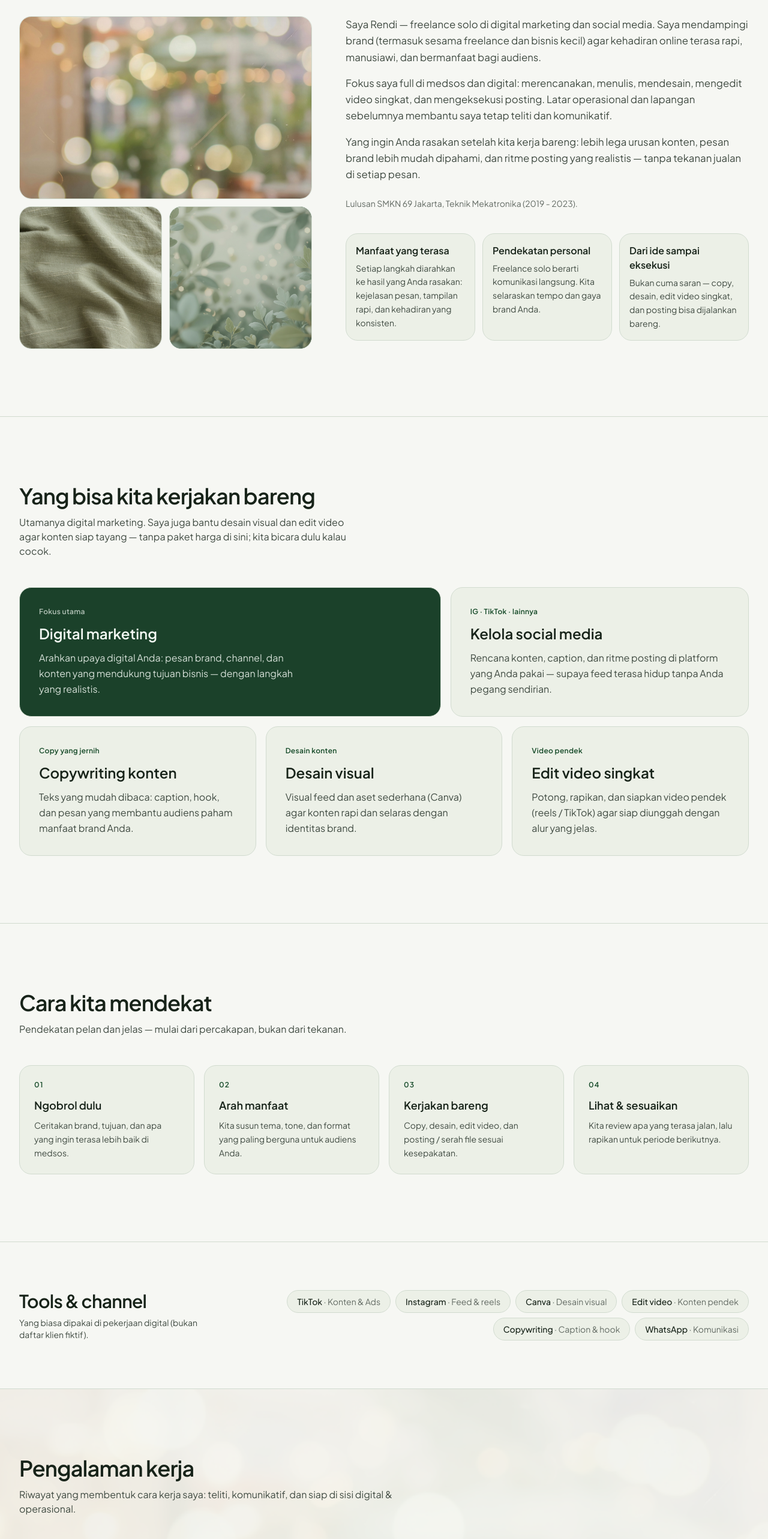
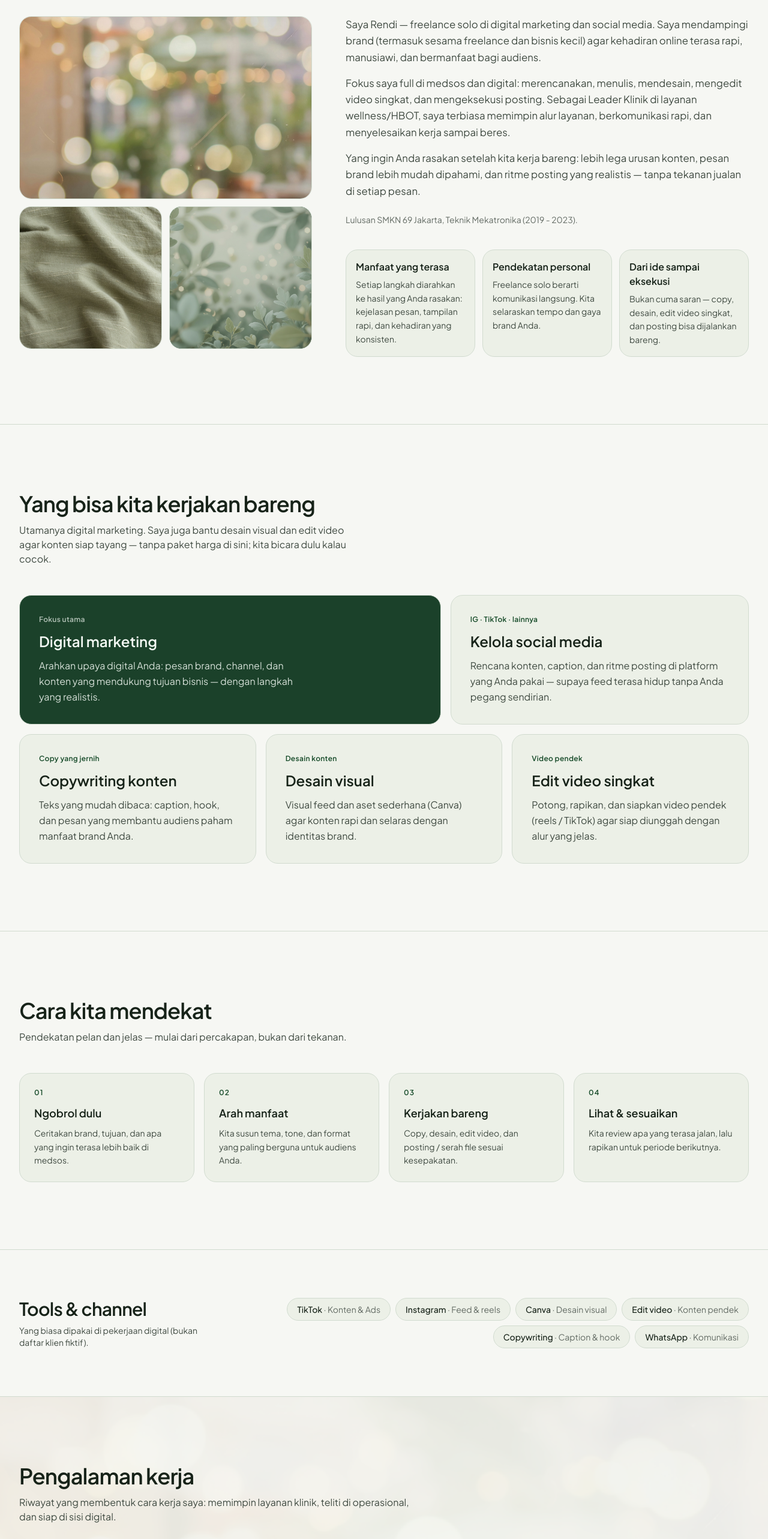
Before and after one commit to rndistiawan/portofolio-rendi, a Next.js app in the folder web/: page / in a window 1280 px wide. Shown: the part 1020-3586 px from the top of the page at 60% size. Built offline with nearby package versions, Linux system fonts and the light colour scheme.

Commit message:
feat: Leader Klinik experience bullets with soft-selling value
Rewrite Salama role from operations to Clinic Leader; update about,
skills, and soft-selling experience recipe in ID/EN.

```diff
--- a/web/src/content/en.ts
+++ b/web/src/content/en.ts
@@ -55,7 +55,7 @@ export const en: SiteCopy = {
     title: "Nice to meet you",
     paragraphs: [
       "I'm Rendi — a solo freelance digital marketer and social media partner. I help brands (including fellow freelancers and small businesses) show up online in a way that feels clear, human, and useful to their audience.",
-      "My full focus is social and digital work: planning, writing, design, short video edits, and posting. Earlier field and operations experience keep me careful and easy to work with.",
+      "My full focus is social and digital work: planning, writing, design, short video edits, and posting. As Clinic Leader in wellness/HBOT service, I am used to leading service flow, communicating clearly, and finishing work properly.",
       "What I hope you feel after we collaborate: less content stress, a brand message people understand, and a posting rhythm that is realistic — without hard sell in every message.",
     ],
     values: [
@@ -150,16 +150,17 @@ export const en: SiteCopy = {
   experience: {
     title: "Work experience",
     intro:
-      "Background that shapes how I work: careful, communicative, ready on digital and operations.",
+      "Background that shapes how I work: leading clinic service, careful operations, and digital execution.",
     items: [
       {
         company: "Salama Wellness Center · HBOT Clinic",
-        role: "Operations & Client Care",
+        role: "Clinic Leader",
         period: "Sep 2023 - Present",
         bullets: [
-          "Support daily wellness/HBOT operations so patient flow stays smooth.",
-          "Serve patients with clear, warm, professional communication.",
-          "Help with admin and social media as part of a multi-role day.",
+          "Lead daily wellness/HBOT service flow: team coordination, patient scheduling, and service standards so the patient journey feels clear and calm.",
+          "Own frontline communication quality — welcome, explain, and follow up with patients in language that is clear and professional.",
+          "Run admin, documentation, and day-to-day priorities so operations do not stall at critical points.",
+          "Care for the clinic’s digital presence (content & social) so it matches real service — the same value I bring to freelance clients: tidy, consistent, and benefit-led.",
         ],
       },
       {
@@ -191,10 +192,10 @@ export const en: SiteCopy = {
         title: "Social for services & brands",
         tag: "Social Media",
         summary:
-          "A digital presence that feels warm and professional — so people can trust you and see the benefit you offer.",
+          "From Clinic Leader experience: a digital presence that feels warm and professional — so people can trust you and see the benefit you offer.",
         points: [
           "Helpful, informative content",
-          "Aligned with daily operations",
+          "Aligned with daily service standards",
           "Consistency over invented numbers",
         ],
         image: "/assets/mood-desk.jpg",
@@ -247,6 +248,7 @@ export const en: SiteCopy = {
     ],
     soft: [
       "Communication",
+      "Service leadership",
       "Personal approach",
       "Problem solving",
       "Time management",
@@ -257,7 +259,7 @@ export const en: SiteCopy = {
       "Microsoft Office",
       "Client care",
       "Troubleshooting",
-      "Operations",
+      "Clinic leadership",
     ],
   },
   certificates: {
--- a/web/src/content/id.ts
+++ b/web/src/content/id.ts
@@ -55,7 +55,7 @@ export const id: SiteCopy = {
     title: "Kenalan dulu",
     paragraphs: [
       "Saya Rendi — freelance solo di digital marketing dan social media. Saya mendampingi brand (termasuk sesama freelance dan bisnis kecil) agar kehadiran online terasa rapi, manusiawi, dan bermanfaat bagi audiens.",
-      "Fokus saya full di medsos dan digital: merencanakan, menulis, mendesain, mengedit video singkat, dan mengeksekusi posting. Latar operasional dan lapangan sebelumnya membantu saya tetap teliti dan komunikatif.",
+      "Fokus saya full di medsos dan digital: merencanakan, menulis, mendesain, mengedit video singkat, dan mengeksekusi posting. Sebagai Leader Klinik di layanan wellness/HBOT, saya terbiasa memimpin alur layanan, berkomunikasi rapi, dan menyelesaikan kerja sampai beres.",
       "Yang ingin Anda rasakan setelah kita kerja bareng: lebih lega urusan konten, pesan brand lebih mudah dipahami, dan ritme posting yang realistis — tanpa tekanan jualan di setiap pesan.",
     ],
     values: [
@@ -150,16 +150,17 @@ export const id: SiteCopy = {
   experience: {
     title: "Pengalaman kerja",
     intro:
-      "Riwayat yang membentuk cara kerja saya: teliti, komunikatif, dan siap di sisi digital & operasional.",
+      "Riwayat yang membentuk cara kerja saya: memimpin layanan klinik, teliti di operasional, dan siap di sisi digital.",
     items: [
       {
         company: "Salama Wellness Center · Klinik HBOT",
-        role: "Operasional & Pelayanan",
+        role: "Leader Klinik",
         period: "Sep 2023 - Sekarang",
         bullets: [
-          "Menjaga operasional harian layanan wellness/HBOT agar alur pasien berjalan lancar.",
-          "Melayani pasien dengan komunikasi yang jelas, ramah, dan profesional.",
-          "Membantu administrasi dan pengelolaan media sosial sebagai bagian peran multi-fungsi.",
+          "Memimpin alur layanan harian klinik wellness/HBOT: koordinasi tim, jadwal pasien, dan standar pelayanan agar pengalaman pasien terasa rapi dan tenang.",
+          "Menjaga kualitas komunikasi frontline — menyambut, menjelaskan, dan menindaklanjuti kebutuhan pasien dengan bahasa yang jelas dan profesional.",
+          "Mengatur administrasi, dokumentasi, dan prioritas tugas harian agar operasional tidak macet di titik kritis.",
+          "Mengelola kehadiran digital klinik (konten & media sosial) agar selaras dengan layanan nyata — nilai jual yang sama saya bawa ke klien freelance: rapi, konsisten, dan berorientasi manfaat.",
         ],
       },
       {
@@ -191,10 +192,10 @@ export const id: SiteCopy = {
         title: "Medsos untuk layanan & brand",
         tag: "Social Media",
         summary:
-          "Kehadiran digital yang ramah dan profesional — supaya calon klien lebih mudah percaya dan paham manfaat Anda.",
+          "Dari peran Leader Klinik: kehadiran digital yang ramah dan profesional — supaya calon klien lebih mudah percaya dan paham manfaat Anda.",
         points: [
           "Konten informatif yang membantu audiens",
-          "Selaras dengan operasional harian",
+          "Selaras dengan standar layanan harian",
           "Prioritas konsistensi, bukan angka dikarang",
         ],
         image: "/assets/mood-desk.jpg",
@@ -247,6 +248,7 @@ export const id: SiteCopy = {
     ],
     soft: [
       "Komunikasi",
+      "Kepemimpinan layanan",
       "Pendekatan personal",
       "Problem solving",
       "Manajemen waktu",
@@ -257,7 +259,7 @@ export const id: SiteCopy = {
       "Microsoft Office",
       "Pelayanan klien",
       "Troubleshooting",
-      "Operasional",
+      "Leader klinik",
     ],
   },
   certificates: {
```
Also changed, not shown: 1 other file (tests, documents, lock files or other folders).
